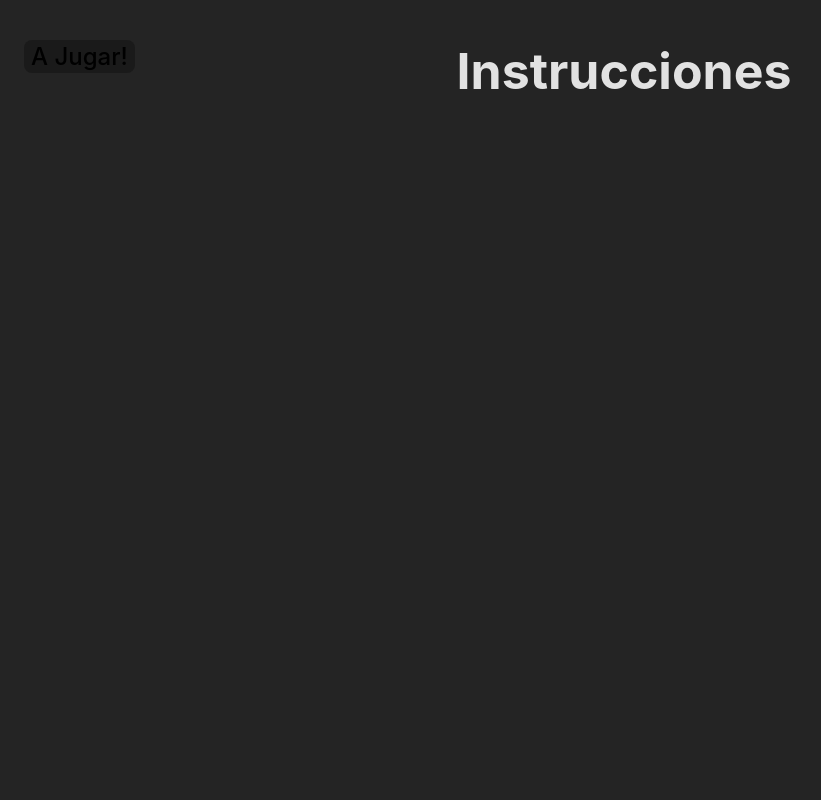
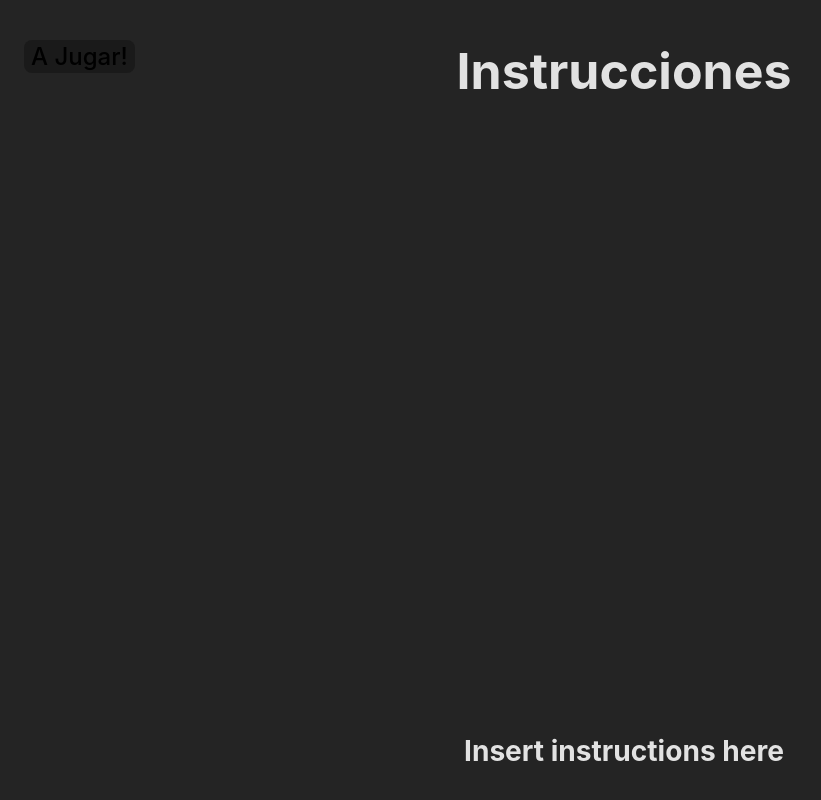
Before and after one commit to VideoCheese3773/ST-Game1, a React (Vite) app: page / in a window 1280 px wide. Shown: the whole page, without its empty margins (16-837 px from the left). Built offline with nearby package versions, Linux system fonts and the light colour scheme.

Commit message:
Changed title for instructions, instructions needed

```diff
--- a/src/App.jsx
+++ b/src/App.jsx
@@ -193,6 +193,7 @@ function App() {
       {intro
         ? (<div className='game' style={{ backgroundColor }}>
           <h1>Instrucciones</h1>
+          <h3>Insert instructions here</h3>
         </div>)
         : (<div className='game' style={{ backgroundColor }}>
           <h1>{title}</h1>
```
